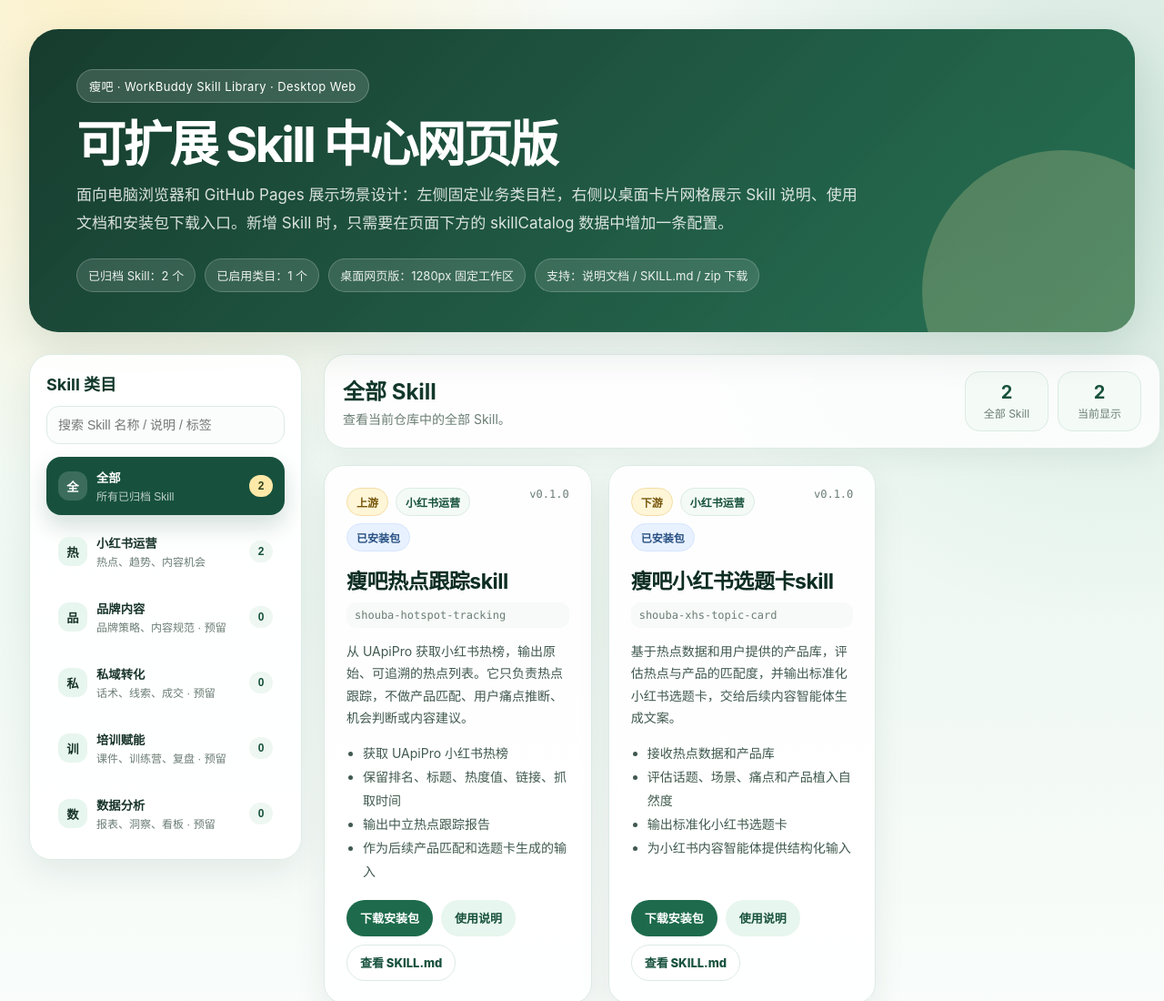
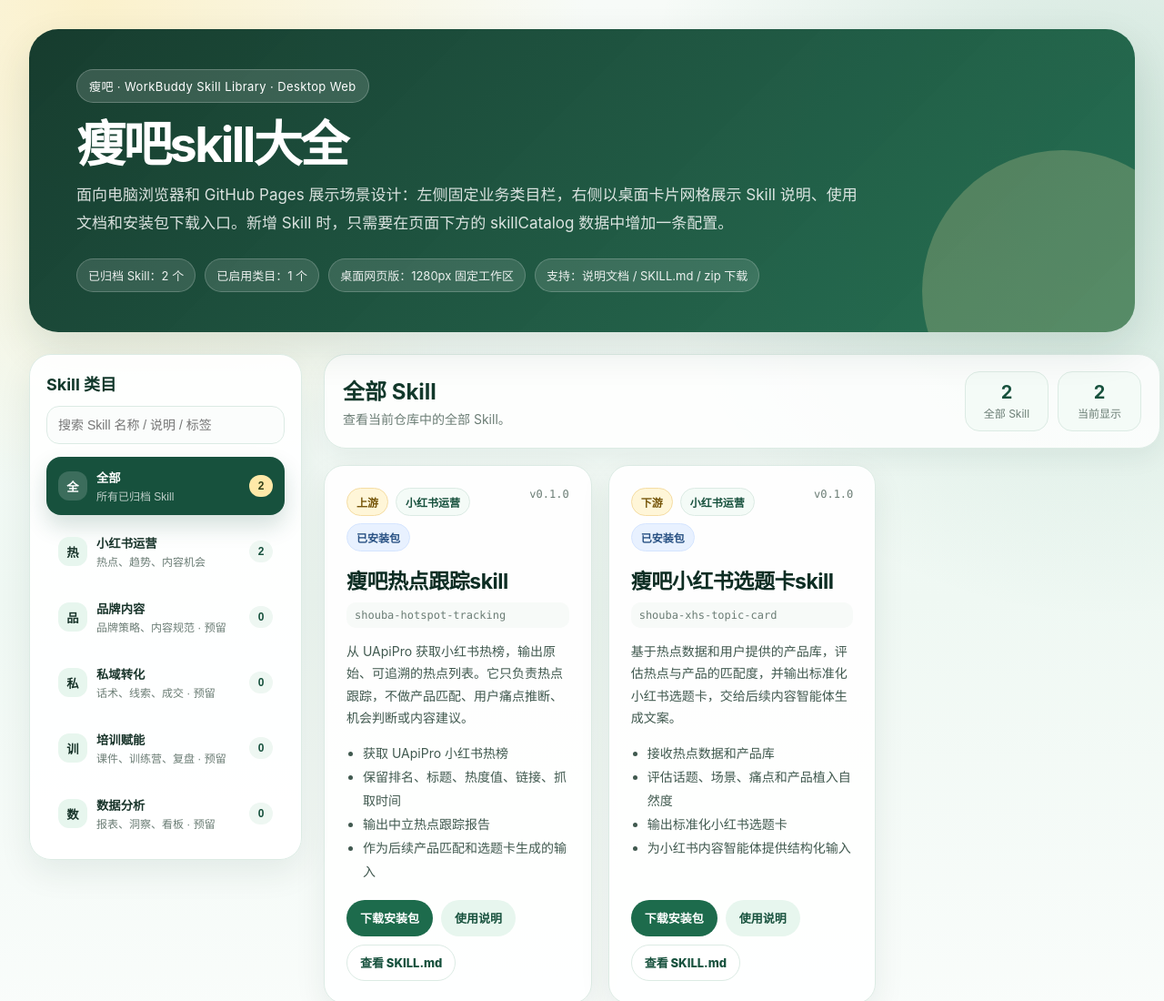
Before and after one commit to avantick/slimclubskill, a plain HTML site: page index.html in a window 1280 px wide. Shown: the top 1100 px of the page at 91% size. Drawn offline with Linux system fonts and the light colour scheme.

Commit message:
Rename skill center page

```diff
--- a/index.html
+++ b/index.html
@@ -3,7 +3,7 @@
 <head>
   <meta charset="UTF-8" />
   <meta name="viewport" content="width=1280, initial-scale=1.0" />
-  <title>瘦吧 WorkBuddy Skill 中心网页版</title>
+  <title>瘦吧skill大全</title>
   <style>
     :root {
       --green-950: #0d2d23;
@@ -507,7 +507,7 @@
   <main class="page">
     <section class="hero">
       <span class="eyebrow">瘦吧 · WorkBuddy Skill Library · Desktop Web</span>
-      <h1>可扩展 Skill 中心网页版</h1>
+      <h1>瘦吧skill大全</h1>
       <p>面向电脑浏览器和 GitHub Pages 展示场景设计：左侧固定业务类目栏，右侧以桌面卡片网格展示 Skill 说明、使用文档和安装包下载入口。新增 Skill 时，只需要在页面下方的 skillCatalog 数据中增加一条配置。</p>
       <div class="hero-meta" id="heroMeta"></div>
     </section>
```
